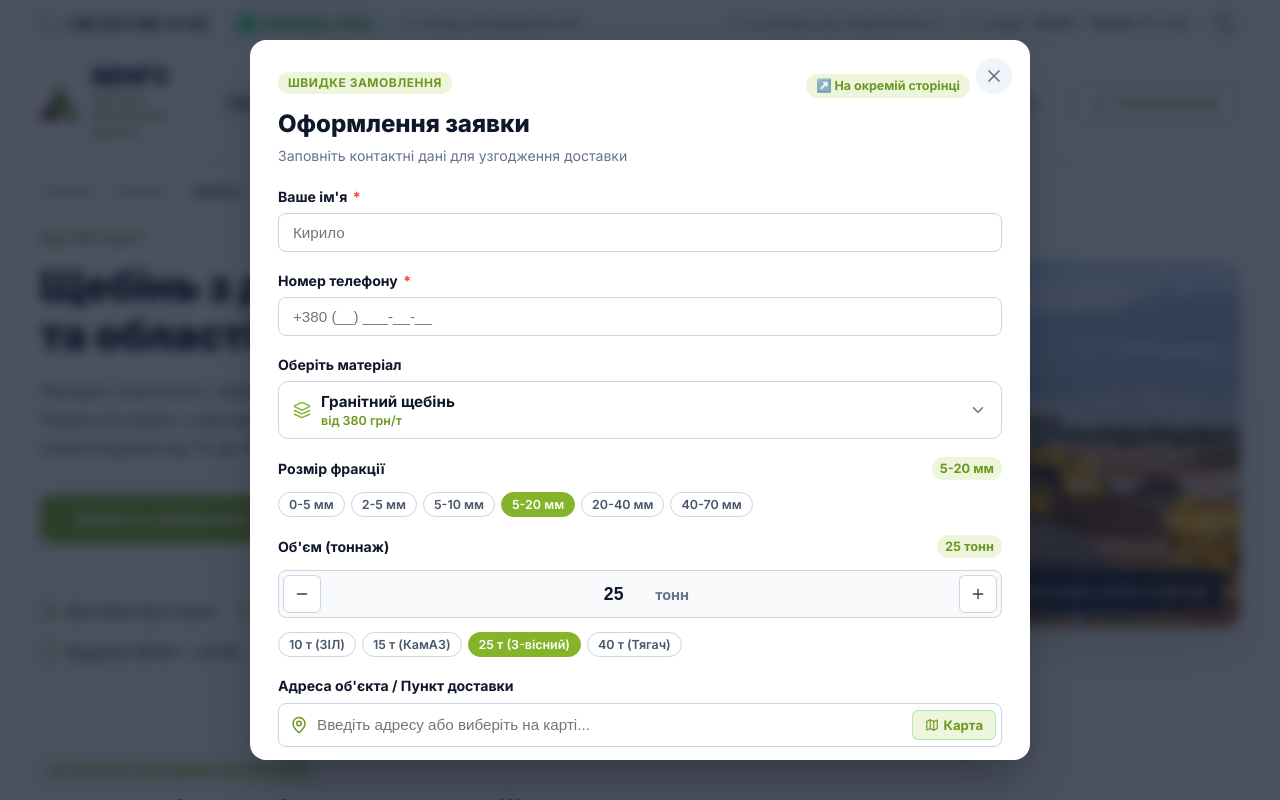
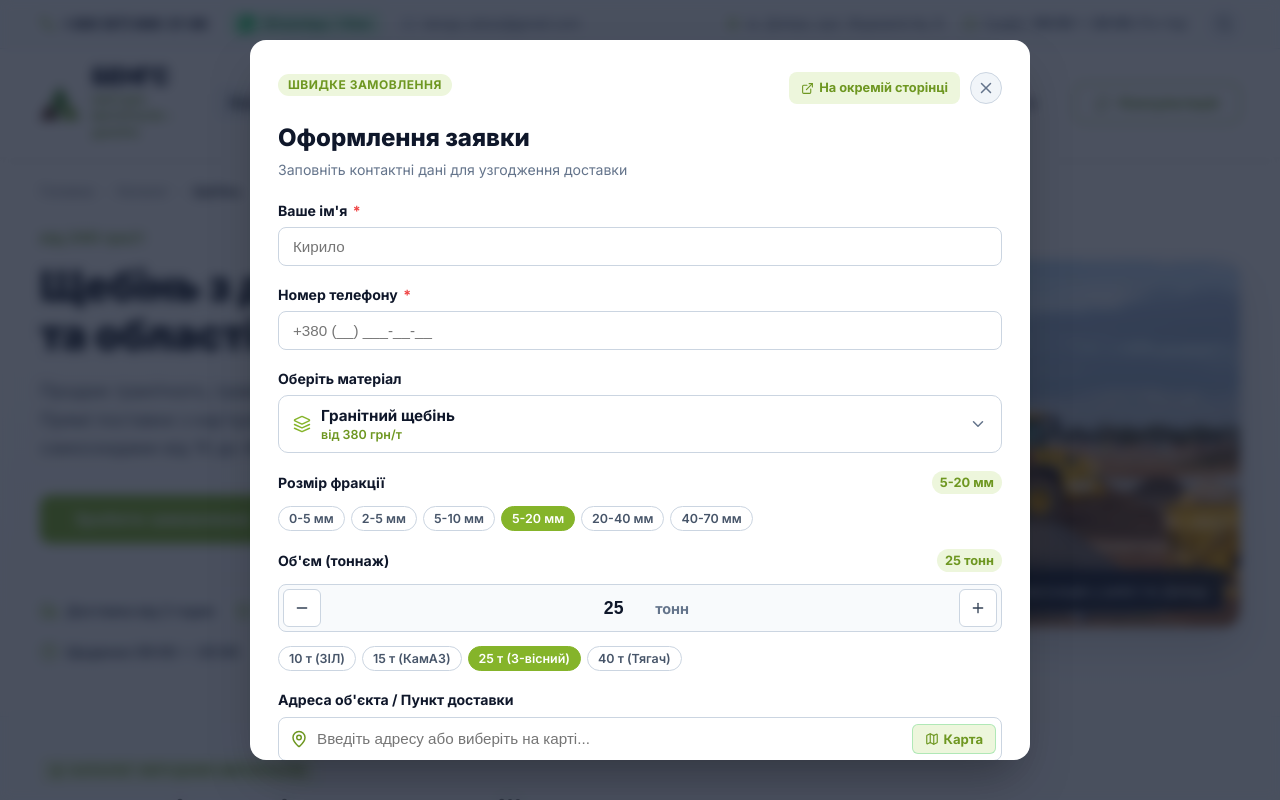
Before and after one commit to awraamgitelman-ops/budopest, a React (Vite) app: page / in a window 1280 px wide. Both pictures are taken after a click on the button "Зробити замовлення". Shown: the top 800 px of the page. Built offline with nearby package versions, Linux system fonts and the light colour scheme; the HTML template or start-up script is replaced by a standard one.

Commit message:
fix: align close cross button with top bar actions in modal, remove emojis from category tabs and buttons

```diff
--- a/src/components/CustomMaterialPicker.jsx
+++ b/src/components/CustomMaterialPicker.jsx
@@ -23,12 +23,12 @@ export const CustomMaterialPicker = ({ selectedProductId, onSelectProduct }) =>
 
   const CATEGORY_TABS = [
     { id: 'all', label: 'Усі матеріали' },
-    { id: 'sheben', label: '🪨 Щебінь' },
-    { id: 'shps', label: '🏗️ Шлак & ЩПС' },
-    { id: 'pesok', label: '⏳ Пісок' },
-    { id: 'otsiv', label: '🌾 Відсів' },
-    { id: 'keramzit', label: '🧱 Керамзит' },
-    { id: 'grunty', label: '🌱 Ґрунти' }
+    { id: 'sheben', label: 'Щебінь' },
+    { id: 'shps', label: 'Шлак & ЩПС' },
+    { id: 'pesok', label: 'Пісок' },
+    { id: 'otsiv', label: 'Відсів' },
+    { id: 'keramzit', label: 'Керамзит' },
+    { id: 'grunty', label: 'Ґрунти' }
   ];
 
   const filteredProducts = ALL_PRODUCTS.filter((p) => {
--- a/src/components/OrderModal.jsx
+++ b/src/components/OrderModal.jsx
@@ -1,5 +1,5 @@
 import React, { useState, useEffect } from 'react';
-import { X, CheckCircle2, AlertCircle, MapPin, Minus, Plus, Map, Layers } from 'lucide-react';
+import { X, CheckCircle2, AlertCircle, MapPin, Minus, Plus, Map, Layers, ExternalLink } from 'lucide-react';
 import { validateName, validatePhone, formatPhoneInput } from '../utils/validation';
 import { ALL_PRODUCTS, MAIN_SECTIONS } from '../data/catalogData';
 import { GoogleMapPicker } from './GoogleMapPicker';
@@ -133,9 +133,31 @@ export const OrderModal = ({ isOpen, onClose, initialData }) => {
     <>
       <div className="modal-backdrop animate-fade" onClick={onClose}>
         <div className="modal-window animate-slide" onClick={(e) => e.stopPropagation()}>
-          <button onClick={onClose} className="modal-close-btn" aria-label="Закрити">
-            <X size={20} />
-          </button>
+          {/* Unified Top Control Bar */}
+          <div className="modal-top-row">
+            <span className="modal-tag">Швидке замовлення</span>
+
+            <div className="modal-top-actions">
+              <a
+                href="#/order"
+                onClick={onClose}
+                className="modal-full-screen-link"
+                title="Відкрити замовлення на окремій сторінці"
+              >
+                <ExternalLink size={13} />
+                <span>На окремій сторінці</span>
+              </a>
+
+              <button
+                onClick={onClose}
+                className="modal-close-btn-inline"
+                aria-label="Закрити вікно"
+                title="Закрити"
+              >
+                <X size={18} />
+              </button>
+            </div>
+          </div>
 
           {isSuccess ? (
             <div className="modal-success">
@@ -153,16 +175,6 @@ export const OrderModal = ({ isOpen, onClose, initialData }) => {
           ) : (
             <div>
               <div className="modal-header">
-                <div className="modal-header-top-bar">
-                  <span className="modal-tag">Швидке замовлення</span>
-                  <a
-                    href="#/order"
-                    onClick={onClose}
-                    className="modal-full-screen-link"
-                  >
-                    ↗️ На окремій сторінці
-                  </a>
-                </div>
                 <h3 className="modal-title">Оформлення заявки</h3>
                 <p className="modal-subtitle">
                   {initialData?.calcDetails
--- a/src/index.css
+++ b/src/index.css
@@ -652,30 +652,59 @@ span.req {
 
 .modal-header {
   margin-bottom: 20px !important;
-  padding-right: 32px !important;
-}
-
-.modal-header-top-bar {
+}
+
+.modal-top-row {
   display: flex !important;
   align-items: center !important;
   justify-content: space-between !important;
-  margin-bottom: 6px !important;
+  margin-bottom: 16px !important;
+  width: 100% !important;
+}
+
+.modal-top-actions {
+  display: flex !important;
+  align-items: center !important;
+  gap: 10px !important;
 }
 
 .modal-full-screen-link {
-  font-size: 0.78rem !important;
+  display: inline-flex !important;
+  align-items: center !important;
+  gap: 5px !important;
+  font-size: 0.8rem !important;
   font-weight: 700 !important;
   color: var(--c-green-dark) !important;
   text-decoration: none !important;
   background: var(--c-green-light) !important;
-  padding: 3px 10px !important;
-  border-radius: 12px !important;
+  padding: 6px 12px !important;
+  border-radius: 8px !important;
   transition: all 0.15s ease !important;
 }
 
 .modal-full-screen-link:hover {
   background: var(--c-green) !important;
   color: #ffffff !important;
+}
+
+.modal-close-btn-inline {
+  display: flex !important;
+  align-items: center !important;
+  justify-content: center !important;
+  width: 32px !important;
+  height: 32px !important;
+  border-radius: 50% !important;
+  background: #f1f5f9 !important;
+  border: 1px solid #cbd5e1 !important;
+  color: #64748b !important;
+  cursor: pointer !important;
+  transition: all 0.15s ease !important;
+}
+
+.modal-close-btn-inline:hover {
+  background: #ef4444 !important;
+  color: #ffffff !important;
+  border-color: #ef4444 !important;
 }
 
 .modal-tag {
```
